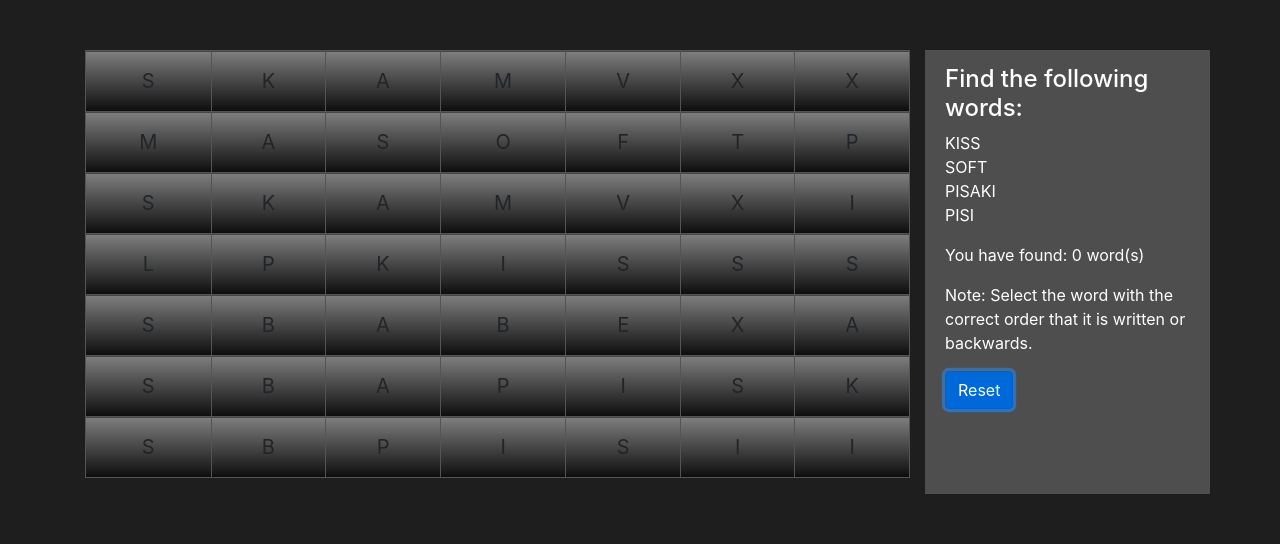
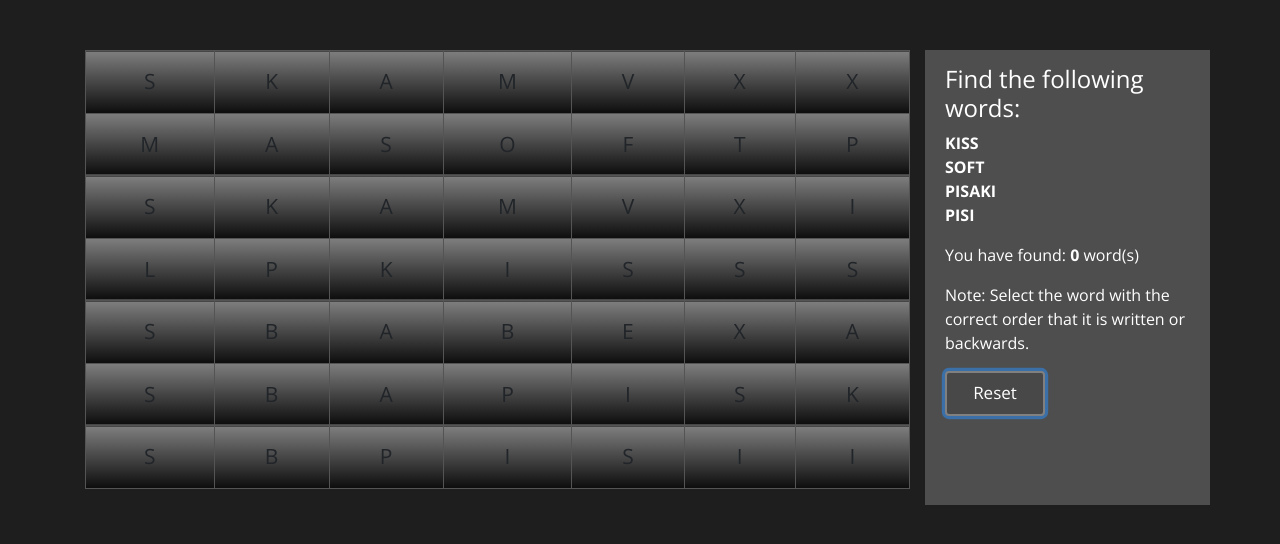
Before and after one commit to DrNio13/CryptGame, a website: page index.html in a window 1280 px wide. Both pictures are taken after a click on the button "Reset". Drawn offline with nearby package versions, Linux system fonts and the light colour scheme.

Commit message:
styling additions

```diff
--- a/index.html
+++ b/index.html
@@ -107,7 +107,7 @@
                     <li>PISI</li>
                 </ul>
 
-                <p>You have found: <span id="number-of-answers">0</span> word(s)</p>
+                <p>You have found: <span class="solutions" id="number-of-answers">0</span> word(s)</p>
 
                 <p class="note">Note: Select the word with the correct order that it is written or backwards.</p>
 
--- a/src/js/app.js
+++ b/src/js/app.js
@@ -144,6 +144,11 @@ $(document).ready(function(){
      */
     CryptoGame.showNumberOfSolutions = function(){
         $('#number-of-answers').html(CryptoGame.counter);
+
+        var defaultAnswers = 0;
+        if (CryptoGame.counter > defaultAnswers) {
+            $('#number-of-answers').addClass('has-found');
+        }
     };
 
 
@@ -212,6 +217,7 @@ $(document).ready(function(){
             $('#clearAll').toggleClass('clear');
             $('td').removeClass('selected');
             $('li').removeClass('erase-solution');
+            $('#number-of-answers').removeClass('has-found');
             CryptoGame.counter = 0;
             CryptoGame.showNumberOfSolutions();
             CryptoGame.solutions = ['SOFT', 'KISS', 'PISI', 'PISAKI'];
--- a/src/less/app.less
+++ b/src/less/app.less
@@ -1,7 +1,8 @@
 body {
   background: rgb(30,30,30);
   color: white;
-
+  font-family: 'Open Sans', sans-serif;
+  font-weight: 300;
 }
 
 .table {
@@ -21,7 +22,7 @@ body {
   & > tbody > tr> td {
     border: 1px solid #545454;
     padding: 15px;
-    font-size: 20px;
+    font-size: 21px;
   }
 }
 
@@ -58,3 +59,7 @@ ul {
 .erase-solution {
   text-decoration: line-through;
 }
+
+.solutions {
+  font-weight: bold;
+}
--- a/src/less/dark-theme/custom.less
+++ b/src/less/dark-theme/custom.less
@@ -30,4 +30,56 @@ td:hover {
 
 .selected {
   background: rgba(48, 210, 159, 0.9);
+  font-weight: 700;
+
+  -webkit-transition: all 0.2s ease-out;
+  -moz-transition: all 0.2s ease-out;
+  -o-transition: all 0.2s ease-out;
+  -ms-transition: all 0.2s ease-out;
+  transition: all 0.2s ease-out;
+
+  :hover {
+    background: rgba(43, 177, 135, 0.9);
+  }
+
 }
+
+li {
+  font-weight: 600;
+}
+
+.btn-primary {
+  color: #fff;
+  background-color: #403D3D;
+  width: 100px;
+  height: 45px;
+  font-size: 17px;
+  border: 2px solid #6B6B6B;
+
+  -webkit-transition: all 0.3s ease-in;
+  -moz-transition: all 0.3s ease-in;
+  -o-transition: all 0.3s ease-in;
+  -ms-transition: all 0.3s ease-in;
+  transition: all 0.3s ease-in;
+
+  &:active {
+    background-color: #484848;
+    border-color: grey;
+  }
+
+  &:focus {
+    background-color: #484848;
+    border-color: grey;
+    outline: 1px solid grey;
+  }
+
+  &:hover {
+    background-color: #2B2B2B;
+    border-color: #6B6B6B;
+  }
+
+}
+
+.has-found {
+  color: rgba(54, 255, 192, 0.9);
+}
```
Also changed, not shown: src/less/app.css, src/less/dark-theme/custom.css.
